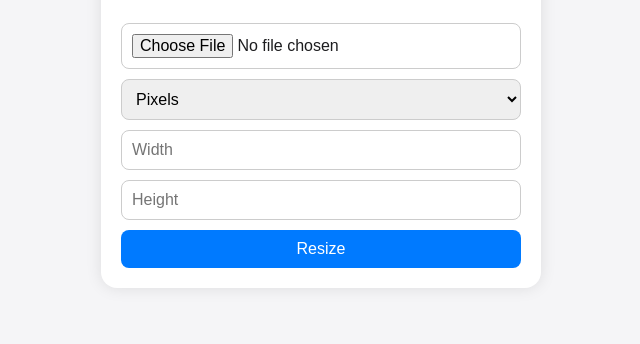
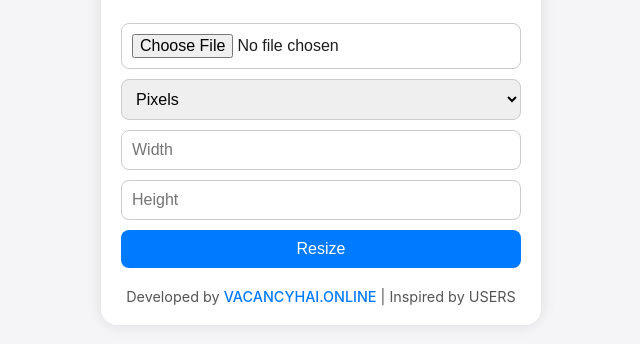
Before and after one commit to bhuveevh/image-resizer, a plain HTML site: page index.html in a window 1280 px wide. Shown: the part 72-416 px from the top of the page, without its empty margins (319-959 px from the left). Drawn offline with Linux system fonts and the light colour scheme.

Commit message:
Update index.html

```diff
--- a/index.html
+++ b/index.html
@@ -52,6 +52,20 @@
       margin-top: 10px;
       font-weight: bold;
     }
+    .footer {
+      margin-top: 20px;
+      text-align: center;
+      font-size: 0.9rem;
+      color: #555;
+    }
+    .footer a {
+      color: #007aff;
+      text-decoration: none;
+      font-weight: 500;
+    }
+    .footer a:hover {
+      text-decoration: underline;
+    }
     @media screen and (max-width: 500px) {
       .container {
         padding: 15px;
@@ -73,6 +87,9 @@
     <button onclick="resizeImage()">Resize</button>
     <div class="info" id="outputSizeInfo" style="display:none;"></div>
     <button id="downloadBtn" style="display:none;" onclick="downloadImage()">Download Image</button>
+    <div class="footer">
+      Developed by <a href="https://vacancyhai.online" target="_blank">VACANCYHAI.ONLINE</a> | Inspired by USERS
+    </div>
   </div>
 
   <script>
```
